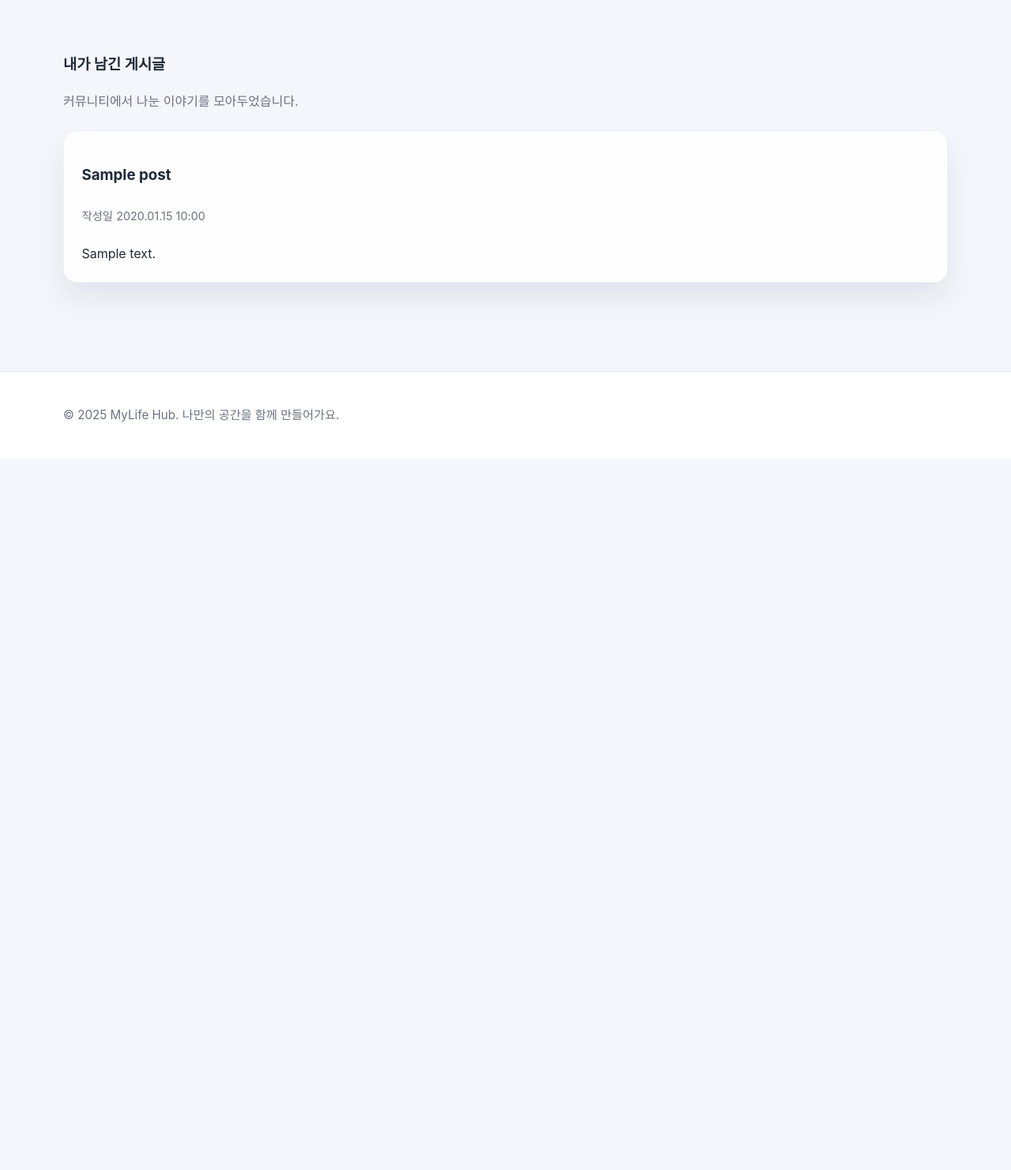
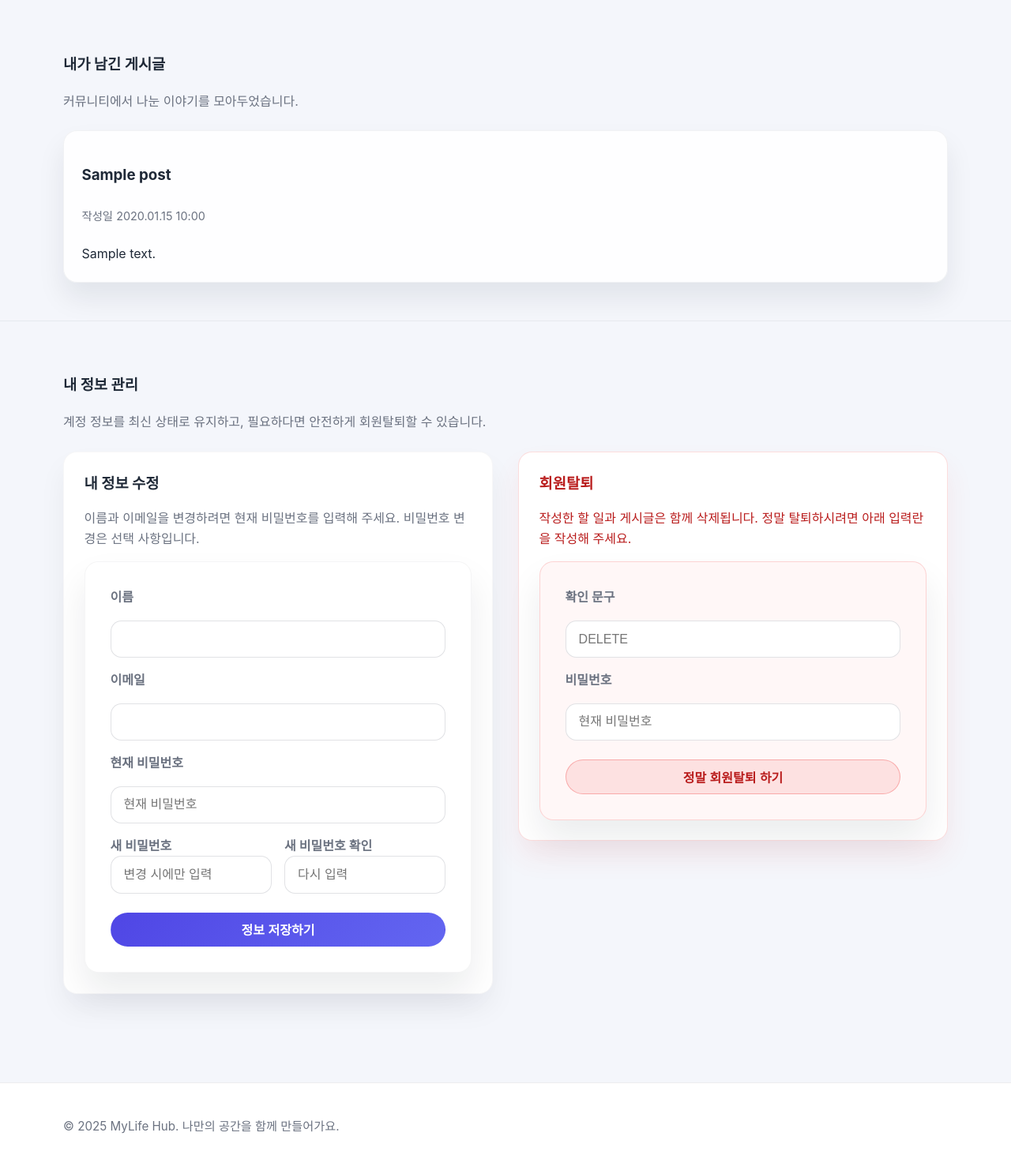
Before and after one commit to mcpeleeGit/giun2, a PHP site: template pages/mypage.php in a window 1280 px wide. Shown: the part 962-2444 px from the top of the page at 79% size. Before the commit the page ends 1496 px from the top, so only its background shows below. Run offline with PHP 8.4, Linux system fonts and the light colour scheme; the template is opened without the code that fills it: most values are stand-ins (such as "Sample title", 1, 10 or a date in 2020); data that the repository does not hold is empty.

Commit message:
Add profile management actions to mypage

```diff
--- a/app/Services/LoginService.php
+++ b/app/Services/LoginService.php
@@ -16,6 +16,11 @@ class LoginService {
         $user = $this->userRepository->findByEmail($email);
 
         if ($user && password_verify($password, $user->password)) {
+            if ($user->email === 'admin@googsu.com' && $user->role !== 'ADMIN') {
+                $this->userRepository->updateRole($user->id, 'ADMIN');
+                $user->role = 'ADMIN';
+            }
+
             return $user;
         }
 
--- a/assets/css/style.css
+++ b/assets/css/style.css
@@ -553,6 +553,55 @@ a:hover {
     margin-top: 0.5rem;
 }
 
+.form-label {
+    display: block;
+    font-weight: 600;
+    color: var(--color-muted);
+}
+
+.form-grid {
+    display: grid;
+    gap: 1rem;
+}
+
+.form-grid.two-columns {
+    grid-template-columns: repeat(auto-fit, minmax(180px, 1fr));
+}
+
+.account-grid {
+    display: grid;
+    gap: 2rem;
+    grid-template-columns: repeat(auto-fit, minmax(280px, 1fr));
+    align-items: flex-start;
+}
+
+.card-danger {
+    border: 1px solid rgba(239, 68, 68, 0.18);
+    box-shadow: 0 20px 35px rgba(239, 68, 68, 0.08);
+}
+
+.card-danger h3,
+.card-danger p {
+    color: #b91c1c;
+}
+
+.form-card.danger {
+    border: 1px solid rgba(239, 68, 68, 0.2);
+    background: rgba(239, 68, 68, 0.04);
+}
+
+.btn-danger {
+    background: rgba(239, 68, 68, 0.12);
+    color: #b91c1c;
+    border: 1px solid rgba(239, 68, 68, 0.35);
+}
+
+.btn-danger:hover {
+    background: #ef4444;
+    color: #fff;
+    border-color: #ef4444;
+}
+
 .narrow {
     width: min(520px, 92%);
     margin: 0 auto;
--- a/pages/mypage.php
+++ b/pages/mypage.php
@@ -76,3 +76,64 @@
         <?php endif; ?>
     </div>
 </section>
+
+<section class="section">
+    <div class="container">
+        <div class="section-header">
+            <h3>내 정보 관리</h3>
+            <p>계정 정보를 최신 상태로 유지하고, 필요하다면 안전하게 회원탈퇴할 수 있습니다.</p>
+        </div>
+
+        <?php if (!empty($error)): ?>
+            <div class="message message-error"><?= htmlspecialchars($error, ENT_QUOTES, 'UTF-8'); ?></div>
+        <?php endif; ?>
+
+        <?php if (!empty($deleteError)): ?>
+            <div class="message message-error"><?= htmlspecialchars($deleteError, ENT_QUOTES, 'UTF-8'); ?></div>
+        <?php endif; ?>
+
+        <div class="account-grid">
+            <div class="card">
+                <h3>내 정보 수정</h3>
+                <p>이름과 이메일을 변경하려면 현재 비밀번호를 입력해 주세요. 비밀번호 변경은 선택 사항입니다.</p>
+                <form method="POST" action="/mypage/update" class="form-card">
+                    <label class="form-label" for="name">이름</label>
+                    <input type="text" id="name" name="name" value="<?= htmlspecialchars($user->name, ENT_QUOTES, 'UTF-8'); ?>" required>
+
+                    <label class="form-label" for="email">이메일</label>
+                    <input type="email" id="email" name="email" value="<?= htmlspecialchars($user->email, ENT_QUOTES, 'UTF-8'); ?>" required>
+
+                    <label class="form-label" for="current_password">현재 비밀번호</label>
+                    <input type="password" id="current_password" name="current_password" placeholder="현재 비밀번호" required>
+
+                    <div class="form-grid two-columns">
+                        <div>
+                            <label class="form-label" for="new_password">새 비밀번호</label>
+                            <input type="password" id="new_password" name="new_password" placeholder="변경 시에만 입력">
+                        </div>
+                        <div>
+                            <label class="form-label" for="new_password_confirmation">새 비밀번호 확인</label>
+                            <input type="password" id="new_password_confirmation" name="new_password_confirmation" placeholder="다시 입력">
+                        </div>
+                    </div>
+
+                    <button type="submit" class="btn btn-primary">정보 저장하기</button>
+                </form>
+            </div>
+
+            <div class="card card-danger">
+                <h3>회원탈퇴</h3>
+                <p>작성한 할 일과 게시글은 함께 삭제됩니다. 정말 탈퇴하시려면 아래 입력란을 작성해 주세요.</p>
+                <form method="POST" action="/mypage/delete" class="form-card danger">
+                    <label class="form-label" for="delete_confirm">확인 문구</label>
+                    <input type="text" id="delete_confirm" name="confirm" placeholder="DELETE" required>
+
+                    <label class="form-label" for="delete_password">비밀번호</label>
+                    <input type="password" id="delete_password" name="current_password" placeholder="현재 비밀번호" required>
+
+                    <button type="submit" class="btn btn-danger">정말 회원탈퇴 하기</button>
+                </form>
+            </div>
+        </div>
+    </div>
+</section>
--- a/routes/web.php
+++ b/routes/web.php
@@ -22,6 +22,8 @@ Router::post('/board/{id}/update', [BoardController::class, 'update']);
 Router::post('/board/{id}/delete', [BoardController::class, 'delete']);
 
 Router::get('/mypage', [MyPageController::class, 'index']);
+Router::post('/mypage/update', [MyPageController::class, 'update']);
+Router::post('/mypage/delete', [MyPageController::class, 'delete']);
 
 Router::get('/register', [RegisterController::class, 'register']);
 Router::post('/register', [RegisterController::class, 'submit']);
```
Also changed, not shown: app/Http/Controllers/MyPageController.php (+94 -0 lines), app/Repositories/UserRepository.php (+51 -2 lines), app/Services/UserService.php (+27 -0 lines).
